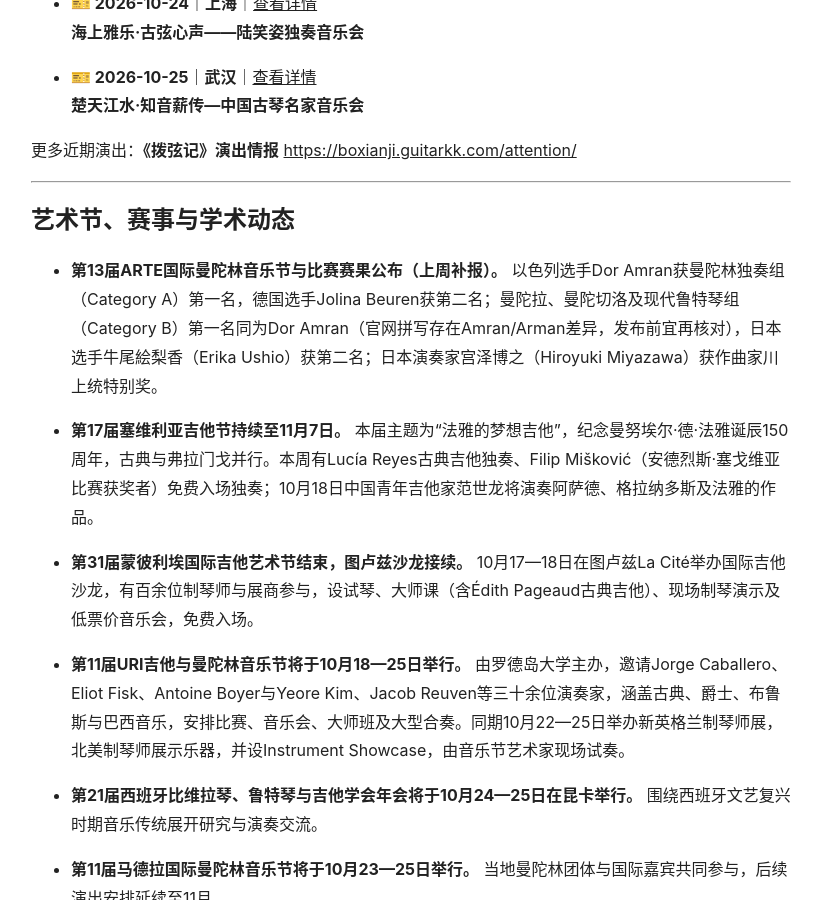
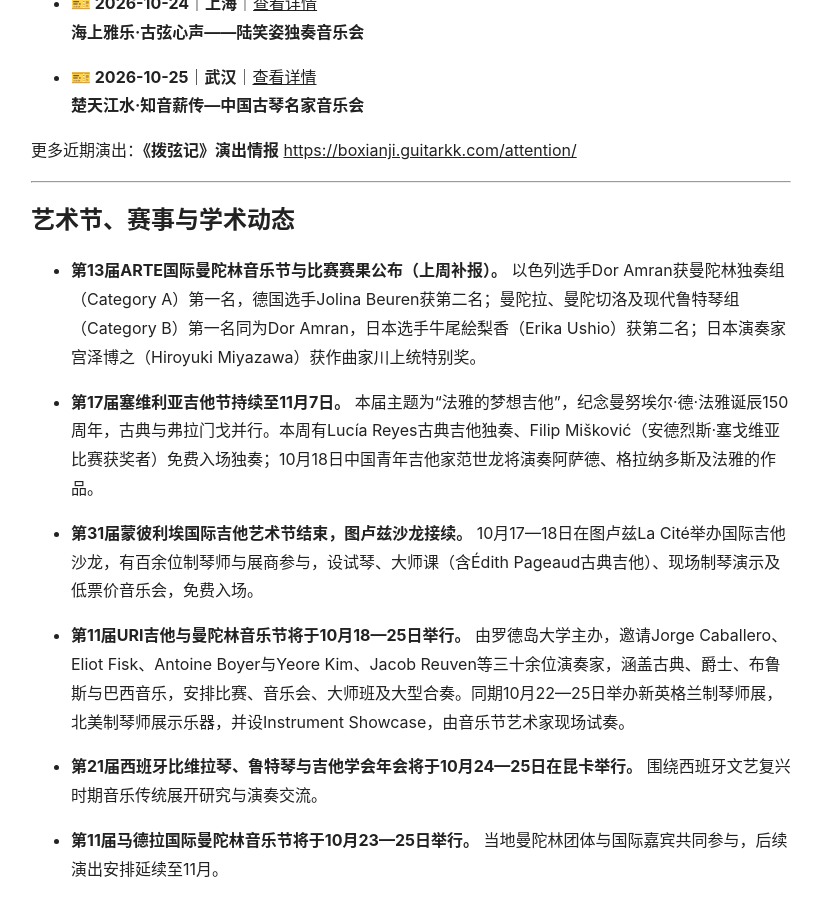
Before and after one commit to KeenKwok/boxianji, a Jekyll site: the page built from weekly/2026-10-17.md, in a window 1280 px wide and 900 px high, scrolled down 1404 px. Shown: the whole window, without its empty margins (229-1050 px from the left). Built offline with Jekyll 4.4.1, drawn with Linux system fonts in a browser that asks for light colours.

Commit message:
更新 2026-10-17.md

```diff
--- a/weekly/2026-10-17.md
+++ b/weekly/2026-10-17.md
@@ -34,7 +34,7 @@ title: 弹拨乐一周简报（2026.10.11—10.17）
 
 ## **艺术节、赛事与学术动态**
 
-- **第13届ARTE国际曼陀林音乐节与比赛赛果公布（上周补报）。** 以色列选手Dor Amran获曼陀林独奏组（Category A）第一名，德国选手Jolina Beuren获第二名；曼陀拉、曼陀切洛及现代鲁特琴组（Category B）第一名同为Dor Amran（官网拼写存在Amran/Arman差异，发布前宜再核对），日本选手牛尾絵梨香（Erika Ushio）获第二名；日本演奏家宫泽博之（Hiroyuki Miyazawa）获作曲家川上统特别奖。
+- **第13届ARTE国际曼陀林音乐节与比赛赛果公布（上周补报）。** 以色列选手Dor Amran获曼陀林独奏组（Category A）第一名，德国选手Jolina Beuren获第二名；曼陀拉、曼陀切洛及现代鲁特琴组（Category B）第一名同为Dor Amran，日本选手牛尾絵梨香（Erika Ushio）获第二名；日本演奏家宫泽博之（Hiroyuki Miyazawa）获作曲家川上统特别奖。
 
 - **第17届塞维利亚吉他节持续至11月7日。** 本届主题为“法雅的梦想吉他”，纪念曼努埃尔·德·法雅诞辰150周年，古典与弗拉门戈并行。本周有Lucía Reyes古典吉他独奏、Filip Mišković（安德烈斯·塞戈维亚比赛获奖者）免费入场独奏；10月18日中国青年吉他家范世龙将演奏阿萨德、格拉纳多斯及法雅的作品。
 
```
